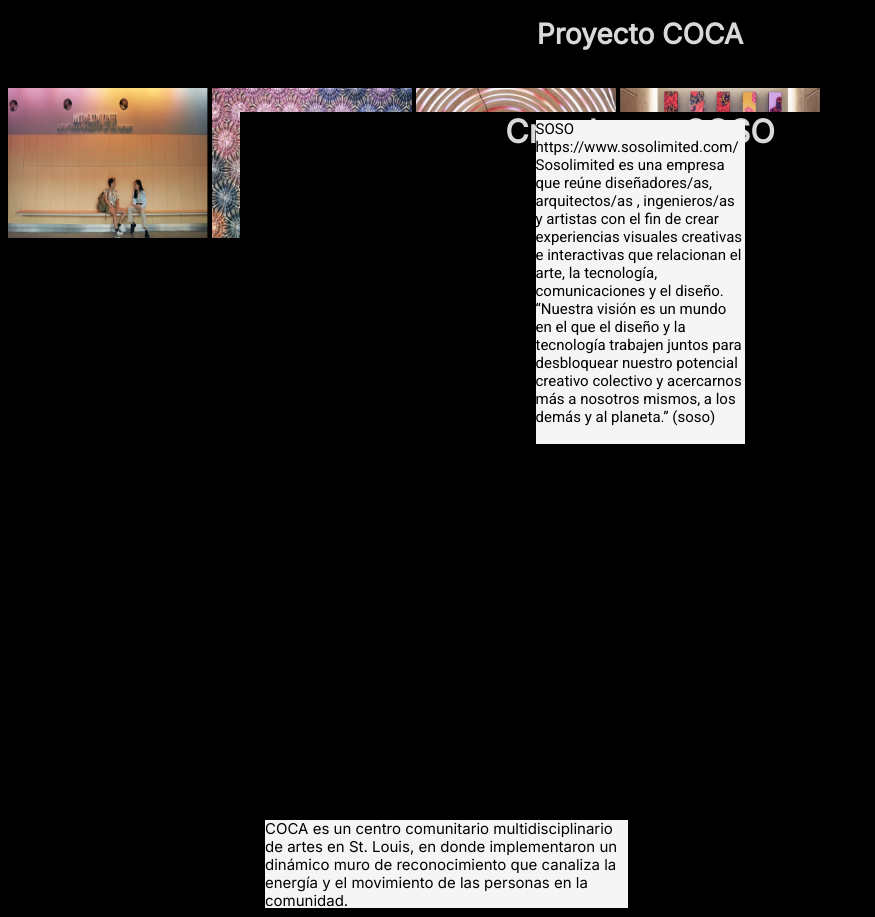
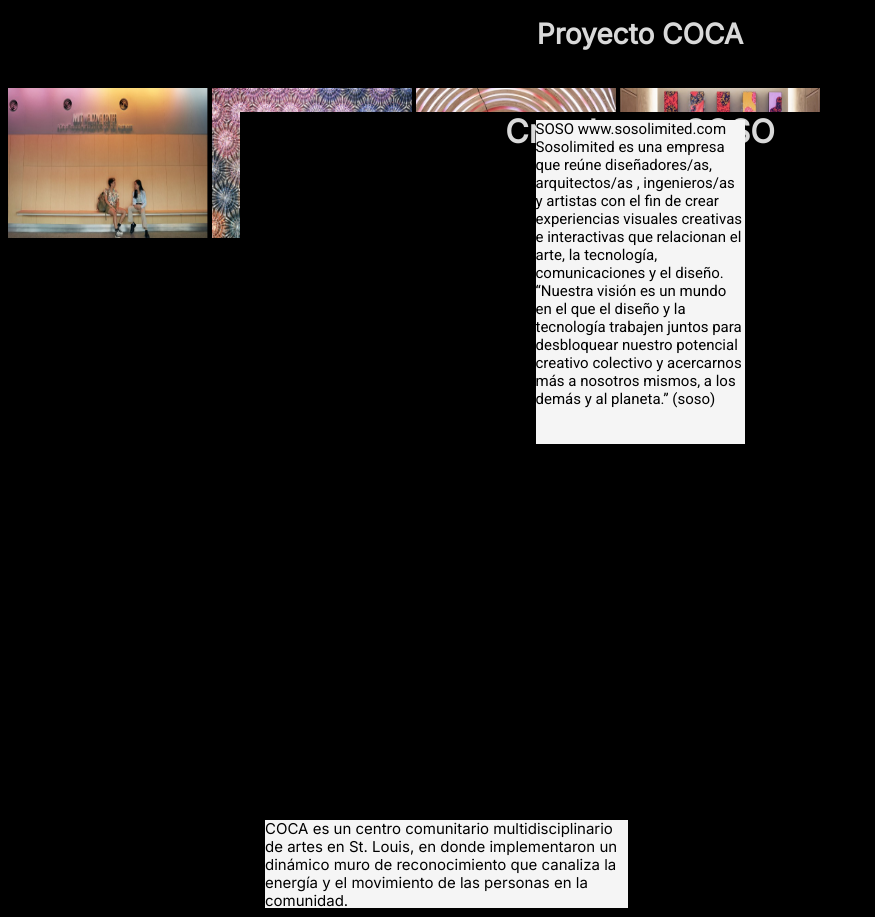
Before and after one commit to renahaberle/m02-g09, a plain HTML site: page index.html in a window 1280 px wide. Shown: the part 2800-3717 px from the top of the page, without its empty margins (0-875 px from the left). Drawn offline with Linux system fonts and the light colour scheme.

Commit message:
cambio coca

```diff
--- a/index.html
+++ b/index.html
@@ -111,7 +111,7 @@
 
 <div class="trece">
 <h4>SOSO
-https://www.sosolimited.com/
+www.sosolimited.com
 
 Sosolimited es una empresa que reúne diseñadores/as, arquitectos/as , ingenieros/as y artistas con el fin de crear experiencias visuales creativas e interactivas que relacionan el arte, la tecnología, comunicaciones y el diseño.
 “Nuestra visión es un mundo en el que el diseño y la tecnología trabajen juntos para desbloquear nuestro potencial creativo colectivo y acercarnos más a nosotros mismos, a los demás y al planeta.” (soso) </h4>
```
